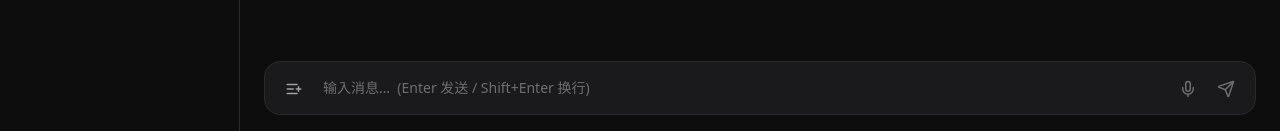
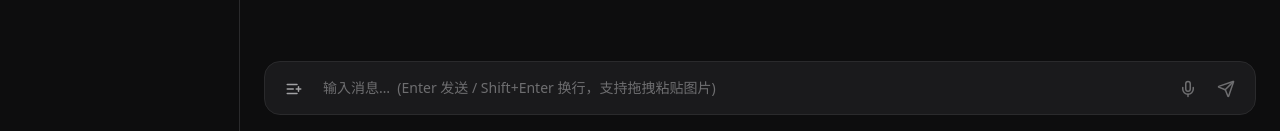
Before and after one commit to zxgtor/Ava, a React (Vite) app in the folder apps/shell/: page / in a window 1280 px wide. Shown: the part 669-800 px from the top of the page. Built offline with nearby package versions, Linux system fonts and the light colour scheme.

Commit message:
feat: complete P9 Vision Integration
- Support drag-and-drop and paste images in PromptInput

- Update internal ContentPart schema and LlmMessage interface to array structure

- Update LLM Anthropic adapter to parse base64 image data

- Render images natively in MessageBubble

```diff
--- a/apps/shell/electron/llm.ts
+++ b/apps/shell/electron/llm.ts
@@ -9,9 +9,11 @@ import { mcpSupervisor, type McpToolDescriptor } from './services/mcpSupervisor'
 import { pluginManager, type PluginSkill, type PluginState } from './services/pluginManager'
 import { previewValue, toolAuditLog, type ToolAuditCommandInvocation } from './services/toolAuditLog'
 
+export type LlmMessagePart = { type: 'text'; text: string } | { type: 'image_url'; image_url: { url: string } }
+
 export interface LlmMessage {
   role: 'system' | 'user' | 'assistant' | 'tool'
-  content: string
+  content: string | LlmMessagePart[]
   taskId?: string
   toolCallId?: string
   toolCalls?: ToolCallCandidate[]
@@ -149,7 +151,11 @@ function toolKey(providerId: string, model: string): string {
 
 function latestUserRequest(messages: LlmMessage[]): string {
   for (let i = messages.length - 1; i >= 0; i -= 1) {
-    if (messages[i].role === 'user') return messages[i].content
+    if (messages[i].role === 'user') {
+      const c = messages[i].content
+      if (typeof c === 'string') return c
+      return c.filter(p => p.type === 'text').map(p => (p as { text: string }).text).join('')
+    }
   }
   return ''
 }
@@ -551,14 +557,29 @@ async function streamAnthropic(
   const endpoint = anthropicMessagesEndpoint(provider.baseUrl)
 
   const systemParts: string[] = []
-  const chat: Array<{ role: 'user' | 'assistant'; content: string }> = []
+  const chat: Array<{ role: 'user' | 'assistant'; content: unknown }> = []
   for (const m of args.messages) {
     if (m.role === 'system') {
-      if (m.content) systemParts.push(m.content)
+      if (typeof m.content === 'string' && m.content) systemParts.push(m.content)
     } else if (m.role === 'tool') {
-      chat.push({ role: 'user', content: `Tool result for ${m.toolCallId ?? 'tool'}:\n${m.content}` })
+      chat.push({ role: 'user', content: `Tool result for ${m.toolCallId ?? 'tool'}:\n${typeof m.content === 'string' ? m.content : JSON.stringify(m.content)}` })
     } else {
-      chat.push({ role: m.role, content: m.content })
+      if (typeof m.content === 'string') {
+        chat.push({ role: m.role, content: m.content })
+      } else {
+        const parts = m.content.map(p => {
+          if (p.type === 'text') return { type: 'text', text: p.text }
+          if (p.type === 'image_url') {
+            const match = p.image_url.url.match(/^data:(image\/[a-zA-Z+]+);base64,(.*)$/)
+            if (match) {
+              return { type: 'image', source: { type: 'base64', media_type: match[1], data: match[2] } }
+            }
+            return { type: 'text', text: `[Image at ${p.image_url.url}]` }
+          }
+          return null
+        }).filter(Boolean)
+        chat.push({ role: m.role, content: parts })
+      }
     }
   }
 
--- a/apps/shell/electron/preload.ts
+++ b/apps/shell/electron/preload.ts
@@ -15,7 +15,7 @@ import { contextBridge, ipcRenderer, IpcRendererEvent } from 'electron'
 // ── Type mirror (kept minimal — renderer has its own types.ts) ──────
 interface LlmMessage {
   role: 'system' | 'user' | 'assistant' | 'tool'
-  content: string
+  content: string | Array<{ type: 'text'; text: string } | { type: 'image_url'; image_url: { url: string } }>
   taskId?: string
   toolCallId?: string
 }
--- a/apps/shell/src/components/MessageBubble.tsx
+++ b/apps/shell/src/components/MessageBubble.tsx
@@ -37,6 +37,13 @@ function renderParts(parts: ContentPart[], opts: { isUser: boolean; isError: boo
       }
       if (!part.text) return <span key={idx} />
       return <MarkdownContent key={idx} content={part.text} />
+    }
+    if (part.type === 'image_url') {
+      return (
+        <div key={idx} className="my-2">
+          <img src={part.image_url.url} alt="attachment" className="max-w-full max-h-64 object-contain rounded-lg border border-border-subtle" />
+        </div>
+      )
     }
     // tool_call
     return <ToolCallBubble key={idx} part={part} />
--- a/apps/shell/src/components/PromptInput.tsx
+++ b/apps/shell/src/components/PromptInput.tsx
@@ -1,9 +1,9 @@
-import { useEffect, useMemo, useRef, useState, type FormEvent, type KeyboardEvent } from 'react'
-import { ListPlus, Send, Star, StopCircle, Mic } from 'lucide-react'
+import { useEffect, useMemo, useRef, useState, type FormEvent, type KeyboardEvent, type ClipboardEvent, type DragEvent } from 'react'
+import { ListPlus, Send, Star, StopCircle, Mic, Image as ImageIcon, X } from 'lucide-react'
 import type { CommandInvocation, PluginCommand } from '../types'
 
 interface Props {
-  onSend: (content: string, commandInvocation?: CommandInvocation) => void
+  onSend: (content: string, attachments?: string[], commandInvocation?: CommandInvocation) => void
   onStop?: () => void
   isStreaming: boolean
   disabled?: boolean
@@ -32,6 +32,7 @@ export function PromptInput({
   sttText,
 }: Props) {
   const [value, setValue] = useState('')
+  const [attachments, setAttachments] = useState<{ url: string; file: File }[]>([])
 
   useEffect(() => {
     if (sttText) {
@@ -98,9 +99,45 @@ export function PromptInput({
 
   const submit = () => {
     const content = value.trim()
-    if (!content || isStreaming || disabled) return
-    onSend(content)
+    if ((!content && attachments.length === 0) || isStreaming || disabled) return
+    onSend(content, attachments.map(a => a.url))
     setValue('')
+    setAttachments([])
+  }
+
+  const handlePaste = (e: ClipboardEvent<HTMLTextAreaElement>) => {
+    const items = e.clipboardData?.items
+    if (!items) return
+    for (const item of items) {
+      if (item.type.startsWith('image/')) {
+        const file = item.getAsFile()
+        if (file) addAttachment(file)
+      }
+    }
+  }
+
+  const handleDrop = (e: DragEvent<HTMLFormElement>) => {
+    e.preventDefault()
+    const files = e.dataTransfer.files
+    for (let i = 0; i < files.length; i++) {
+      const file = files[i]
+      if (file.type.startsWith('image/')) addAttachment(file)
+    }
+  }
+
+  const addAttachment = (file: File) => {
+    const reader = new FileReader()
+    reader.onload = (e) => {
+      const url = e.target?.result as string
+      if (url) {
+        setAttachments(prev => [...prev, { url, file }])
+      }
+    }
+    reader.readAsDataURL(file)
+  }
+
+  const removeAttachment = (index: number) => {
+    setAttachments(prev => prev.filter((_, i) => i !== index))
   }
 
   const handleKeyDown = (e: KeyboardEvent<HTMLTextAreaElement>) => {
@@ -156,12 +193,15 @@ export function PromptInput({
       '',
     ].filter(Boolean).join('\n')
     const content = value.trim() ? `${value.trim()}\n\n${block}` : block
+
     setRecentCommandKeys(current => {
       const next = [key, ...current.filter(item => item !== key)].slice(0, 8)
       window.localStorage.setItem('ava.recentPluginCommands', JSON.stringify(next))
       return next
     })
-    onSend(content, {
+    setSelectedCommand(null)
+    setCommandArgs({})
+    onSend(content, undefined, {
       pluginId: command.pluginId,
       pluginName: command.pluginName,
       commandName: command.name,
@@ -169,8 +209,7 @@ export function PromptInput({
       arguments: commandArgs,
     })
     setValue('')
-    setSelectedCommand(null)
-    setCommandArgs({})
+    setAttachments([])
     setCommandQuery('')
   }
 
@@ -189,6 +228,8 @@ export function PromptInput({
     <form
       onSubmit={handleFormSubmit}
       className="px-6 pt-2 pb-4 relative"
+      onDrop={handleDrop}
+      onDragOver={e => e.preventDefault()}
     >
       {commandsOpen && (
         <div className="absolute left-6 right-6 bottom-[5.25rem] z-10 max-h-72 overflow-y-auto rounded-xl border border-border-subtle bg-surface shadow-2xl">
@@ -262,6 +303,24 @@ export function PromptInput({
           )}
         </div>
       )}
+
+      {attachments.length > 0 && (
+        <div className="flex flex-wrap gap-2 mb-2">
+          {attachments.map((attachment, index) => (
+            <div key={index} className="relative group">
+              <img src={attachment.url} alt="attachment" className="w-16 h-16 object-cover rounded-md border border-border-subtle" />
+              <button
+                type="button"
+                onClick={() => removeAttachment(index)}
+                className="absolute -top-1.5 -right-1.5 w-5 h-5 bg-surface-2 border border-border-subtle rounded-full flex items-center justify-center opacity-0 group-hover:opacity-100 transition-opacity hover:bg-error/10 hover:text-error hover:border-error/20"
+              >
+                <X size={12} />
+              </button>
+            </div>
+          ))}
+        </div>
+      )}
+
       <div
         className={`flex items-end gap-2 px-3 py-2 bg-surface border border-border-subtle rounded-2xl transition-colors focus-within:border-accent/60 ${
           disabled ? 'opacity-60' : ''
@@ -327,7 +386,8 @@ export function PromptInput({
           value={value}
           onChange={e => setValue(e.target.value)}
           onKeyDown={handleKeyDown}
-          placeholder={disabled ? (disabledReason ?? '请先在设置中启用 LLM 供应商') : '输入消息…  (Enter 发送 / Shift+Enter 换行)'}
+          onPaste={handlePaste}
+          placeholder={disabled ? (disabledReason ?? '请先在设置中启用 LLM 供应商') : '输入消息…  (Enter 发送 / Shift+Enter 换行，支持拖拽粘贴图片)'}
           disabled={disabled}
           rows={1}
           className="flex-1 bg-transparent resize-none outline-none text-sm text-text placeholder-text-3 py-2 px-1 max-h-[220px]"
--- a/apps/shell/src/lib/agent/chat.ts
+++ b/apps/shell/src/lib/agent/chat.ts
@@ -78,7 +78,7 @@ function summarizeHistoricalMessage(message: Message, includeUserHistory: boolea
 
 interface LlmMessage {
   role: 'system' | 'user' | 'assistant' | 'tool'
-  content: string
+  content: string | Array<{ type: 'text'; text: string } | { type: 'image_url'; image_url: { url: string } }>
   taskId?: string
   toolCallId?: string
 }
@@ -129,10 +129,20 @@ function conversationToLlmMessages(
       continue
     }
     const text = partsToText(m.content)
-    if (!text.trim() && !m.streaming) continue
+    const imageParts = m.content.filter((p): p is Extract<ContentPart, { type: 'image_url' }> => p.type === 'image_url')
+    if (!text.trim() && !m.streaming && imageParts.length === 0) continue
+
+    let content: LlmMessage['content'] = text
+    if (isActiveTask && m.role === 'user' && imageParts.length > 0) {
+      content = [
+        { type: 'text', text },
+        ...imageParts.map(p => ({ type: 'image_url' as const, image_url: { url: p.image_url.url } }))
+      ]
+    }
+
     messages.push({
       role: m.role,
-      content: text,
+      content,
       taskId: m.taskId,
       ...(m.role === 'tool' && m.toolCallId ? { toolCallId: m.toolCallId } : {}),
     })
@@ -253,12 +263,21 @@ export function makeTaskId(): string {
   return `t_${Date.now()}_${Math.random().toString(36).slice(2, 8)}`
 }
 
-export function makeUserMessage(content: string, commandInvocation?: CommandInvocation, taskId = makeTaskId()): Message {
+export function makeUserMessage(
+  content: string,
+  commandInvocation?: CommandInvocation,
+  taskId = makeTaskId(),
+  attachments: string[] = []
+): Message {
+  const parts: ContentPart[] = [{ type: 'text', text: content }]
+  for (const url of attachments) {
+    parts.push({ type: 'image_url', image_url: { url } })
+  }
   return {
     id: makeMessageId(),
     taskId,
     role: 'user',
-    content: [{ type: 'text', text: content }],
+    content: parts,
     createdAt: Date.now(),
     commandInvocation,
   }
--- a/apps/shell/src/store.tsx
+++ b/apps/shell/src/store.tsx
@@ -336,6 +336,12 @@ function sanitizeContentPart(raw: unknown): ContentPart | null {
       endedAt: typeof p.endedAt === 'number' ? p.endedAt : undefined,
     }
   }
+  if (p.type === 'image_url') {
+    const inner = p.image_url as Record<string, unknown>
+    if (inner && typeof inner.url === 'string') {
+      return { type: 'image_url', image_url: { url: inner.url } }
+    }
+  }
   return null
 }
 
--- a/apps/shell/src/types.ts
+++ b/apps/shell/src/types.ts
@@ -25,7 +25,14 @@ export interface ToolCallPart {
   endedAt?: number
 }
 
-export type ContentPart = TextPart | ToolCallPart
+export interface ImagePart {
+  type: 'image_url'
+  image_url: {
+    url: string
+  }
+}
+
+export type ContentPart = TextPart | ToolCallPart | ImagePart
 
 // ── Message / Conversation ──────────────────────────────────────────
 
```
Also changed, not shown: apps/shell/src/components/ChatView.tsx (+5 -5 lines), 1 other file (tests, documents, lock files or other folders).
